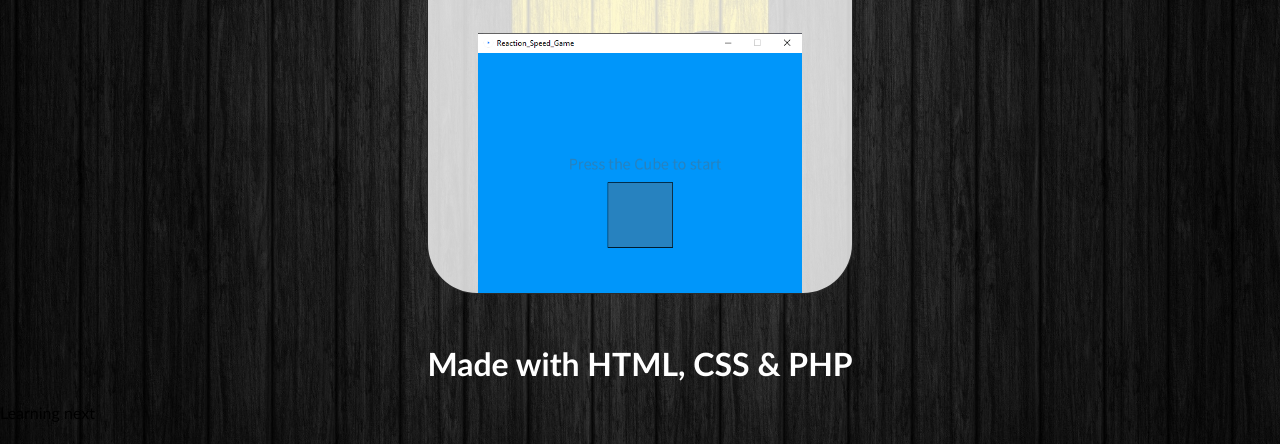
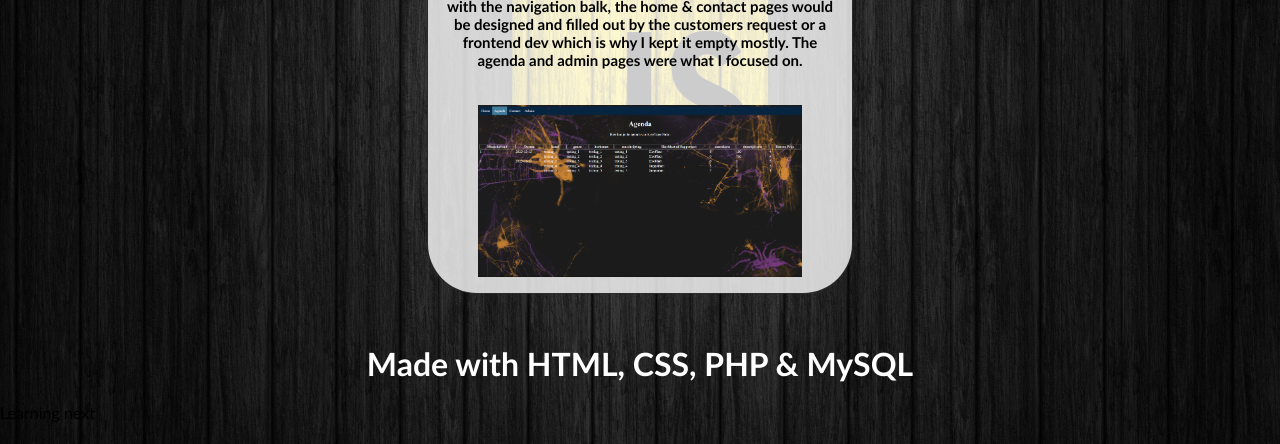
Before and after one commit to Tommy545/Tommy545.github.io, a plain HTML site: page Portfolio Project/javascript.html in a window 1280 px wide. Shown: the part 356-800 px from the top of the page. Drawn offline with Linux system fonts and the light colour scheme.

Commit message:
working on

```diff
--- a/Portfolio Project/javascript.html
+++ b/Portfolio Project/javascript.html
@@ -17,16 +17,17 @@
             <p class="p-JS">In this project I have first utilized the php knowledge I had obtained during the course, same would be for MYSQL as I used that to store data.</p>
             <br>
             <p>How it works</p>
-            <p class="p-JS">testing the workings of the workers</p>
+            <p class="p-JS">The Website has a total of 4 pages which you can navigate to with the navigation balk, the home & contact pages would be designed and filled out by the customers request or a frontend dev which is why I kept it empty mostly. The agenda and admin pages were what I focused on.</p>
             <br>
-            <img src="pictures/Screenshot_10.png" class="image-JS">
-            <p class="p-JS">pressing on the cube will start off 2 things; 1. a timer and 2 a sequence of cubes, everytime you press on a cube, a new one will spawn on the canvas at a random location, this will repeat till the timer reaches 10seconds. once it reached its time the game round is over, and a count of the amount of cubes you've hit in that time frame will show</p>
-            <p>Game Link:</p>
+            <img src="pictures/fullstack_agenda.png" class="image-JS">
+            <p class="p-JS">In the picture you see what you would be navigated to if you press on the agenda button, here you can see what band place on what night</p>
+            <br>
+            <img src="pictures/fullstack_admin.png" class="image-JS">
             <br>
             <button class = "d-button" onclick="window.open('https://github.com/Tommy545/Reaction-Speed-Game/blob/main/Reaction_speed_game/Reaction_speed_game.pde')">Github</button>
         </div>
         </div>
-        <h1 class="h1" style="padding-top: 0px;">Made with HTML, CSS & PHP</h1>
+        <h1 class="h1" style="padding-top: 0px;">Made with HTML, CSS, PHP & MySQL</h1>
 
       </div>
       <p>Learning next</p>
--- a/Portfolio Project/style.css
+++ b/Portfolio Project/style.css
@@ -59,7 +59,7 @@
   box-sizing: border-box;
   padding: 10px;
 }
-/*.custom {
+.custom {
     grid-column:span 3;
 }
 .four{
@@ -69,7 +69,7 @@
 .five{
     grid-column-start: 4;
     grid-column-end: 6;
-}*/
+}
 .img{
     max-width: 90%;
     aspect-ratio: 3/2;
```
Also changed, not shown: Portfolio Project/index.html (+0 -1 lines), Portfolio Project/mysql.html (+1 -1 lines), Portfolio Project/pictures/fullstack_admin.png (added), Portfolio Project/pictures/fullstack_agenda.png (added).
